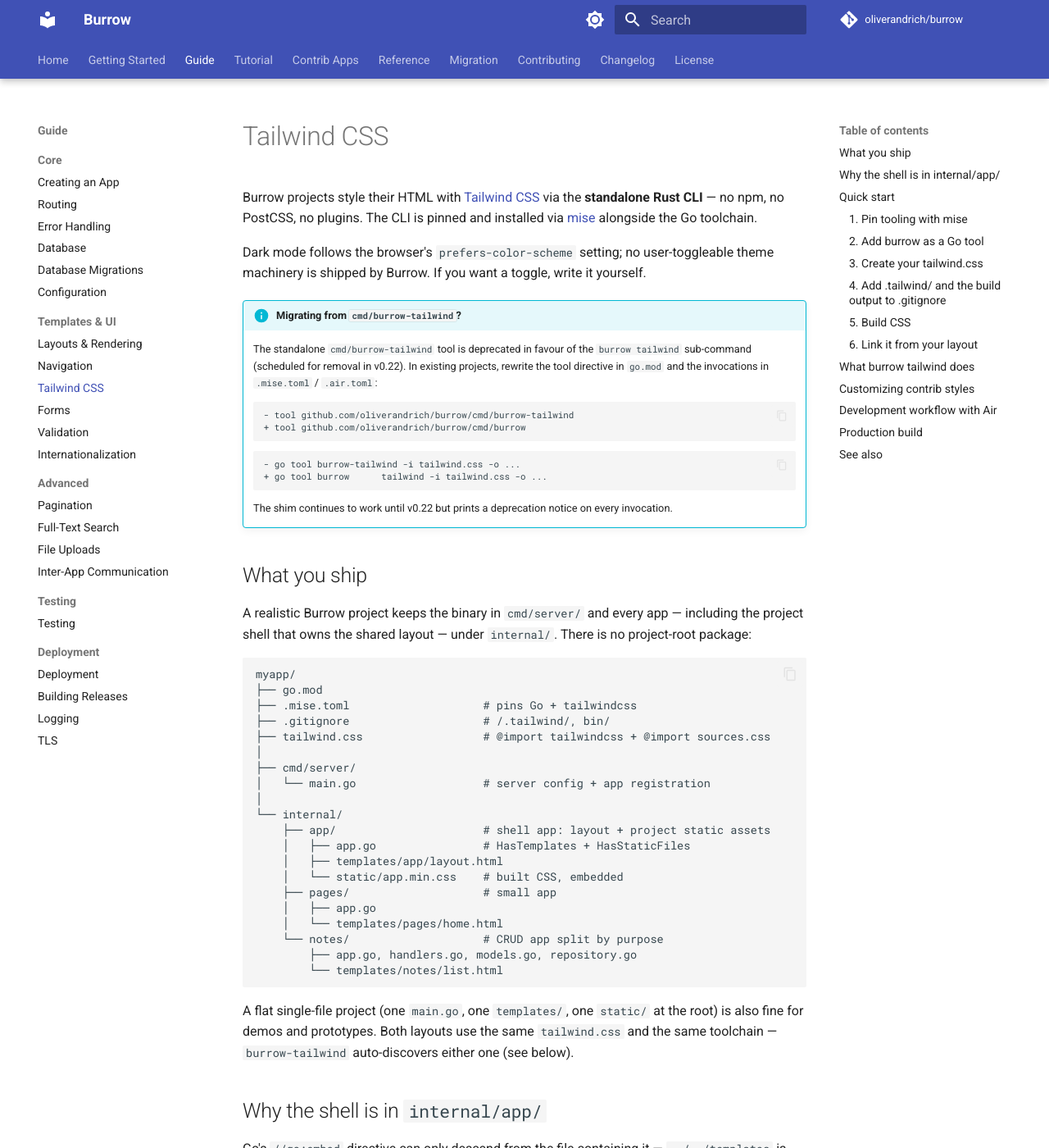
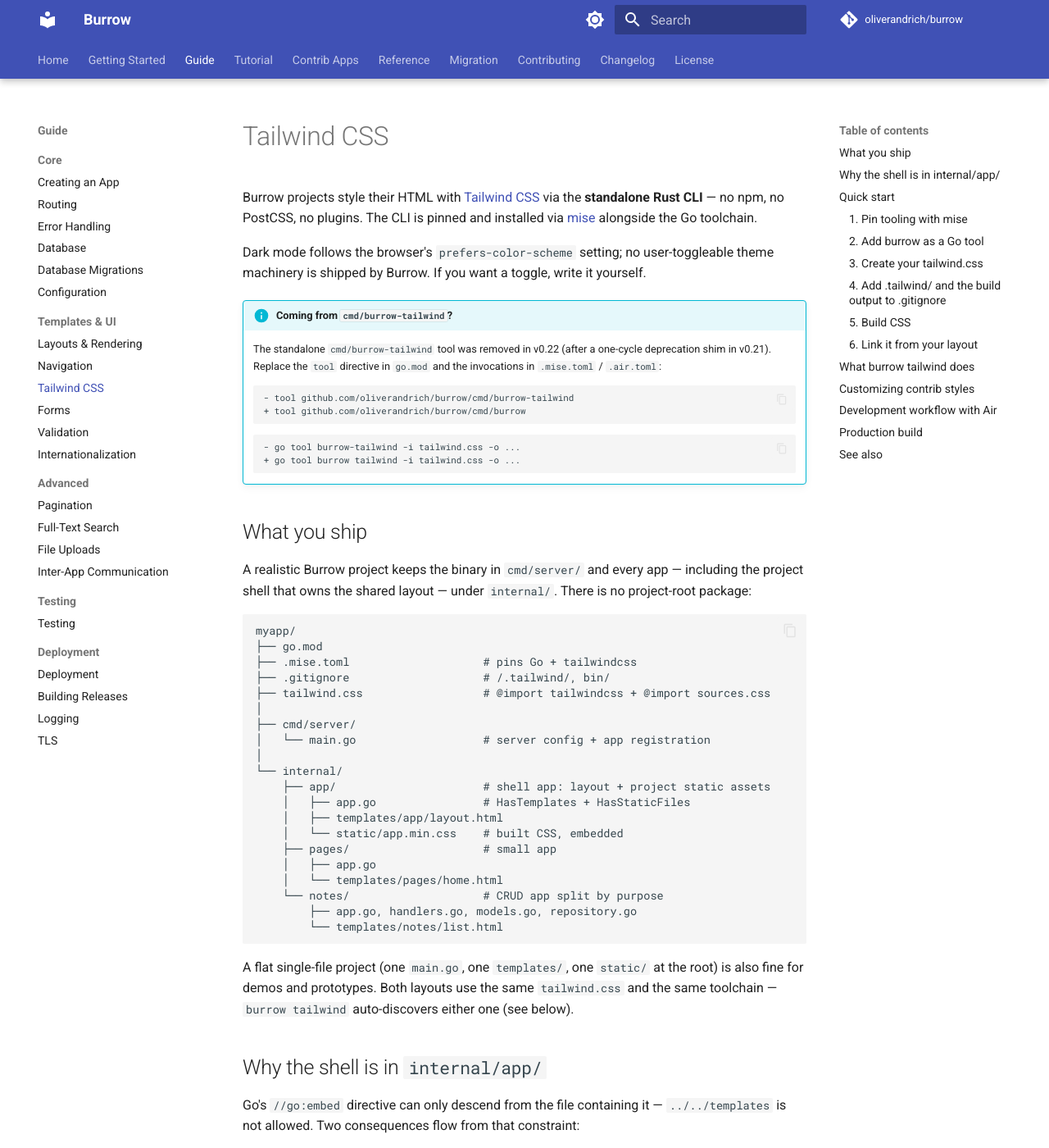
Before and after one commit to oliverandrich/burrow, an MkDocs documentation site: the page built from docs/guide/tailwind.md, in a window 1280 px wide and 1400 px high. Shown: the whole window at 82% size. Built offline with MkDocs 1.6.1 and Material for MkDocs 9.7.7, drawn with Linux system fonts in a browser that asks for light colours; comment, search, counter and statistics services are not loaded.

Commit message:
refactor!: remove cmd/burrow-tailwind deprecation shim (#41)
The standalone burrow-tailwind binary was a deprecation shim in v0.21
that printed a notice and delegated to `burrow tailwind`. v0.22 drops
it. Existing projects replace the tool directive in go.mod and the
invocations in .mise.toml / .air.toml — the migration callout in
docs/guide/tailwind.md spells out the diff.

````diff
--- a/docs/guide/tailwind.md
+++ b/docs/guide/tailwind.md
@@ -4,11 +4,8 @@ Burrow projects style their HTML with [Tailwind CSS](https://tailwindcss.com/) v
 
 Dark mode follows the browser's `prefers-color-scheme` setting; no user-toggleable theme machinery is shipped by Burrow. If you want a toggle, write it yourself.
 
-!!! info "Migrating from `cmd/burrow-tailwind`?"
-    The standalone `cmd/burrow-tailwind` tool is deprecated in favour
-    of the `burrow tailwind` sub-command (scheduled for removal in
-    v0.22). In existing projects, rewrite the tool directive in
-    `go.mod` and the invocations in `.mise.toml` / `.air.toml`:
+!!! info "Coming from `cmd/burrow-tailwind`?"
+    The standalone `cmd/burrow-tailwind` tool was removed in v0.22 (after a one-cycle deprecation shim in v0.21). Replace the `tool` directive in `go.mod` and the invocations in `.mise.toml` / `.air.toml`:
 
     ```
     - tool github.com/oliverandrich/burrow/cmd/burrow-tailwind
@@ -17,11 +14,8 @@ Dark mode follows the browser's `prefers-color-scheme` setting; no user-toggleab
 
     ```
     - go tool burrow-tailwind -i tailwind.css -o ...
-    + go tool burrow      tailwind -i tailwind.css -o ...
+    + go tool burrow tailwind -i tailwind.css -o ...
     ```
-
-    The shim continues to work until v0.22 but prints a deprecation
-    notice on every invocation.
 
 ## What you ship
 
@@ -50,7 +44,7 @@ myapp/
         └── templates/notes/list.html
 ```
 
-A flat single-file project (one `main.go`, one `templates/`, one `static/` at the root) is also fine for demos and prototypes. Both layouts use the same `tailwind.css` and the same toolchain — `burrow-tailwind` auto-discovers either one (see below).
+A flat single-file project (one `main.go`, one `templates/`, one `static/` at the root) is also fine for demos and prototypes. Both layouts use the same `tailwind.css` and the same toolchain — `burrow tailwind` auto-discovers either one (see below).
 
 ## Why the shell is in `internal/app/`
 
````
Also changed, not shown: CHANGELOG.md (+4 -0 lines), docs/reference/cli.md (+2 -5 lines), 3 other files.
